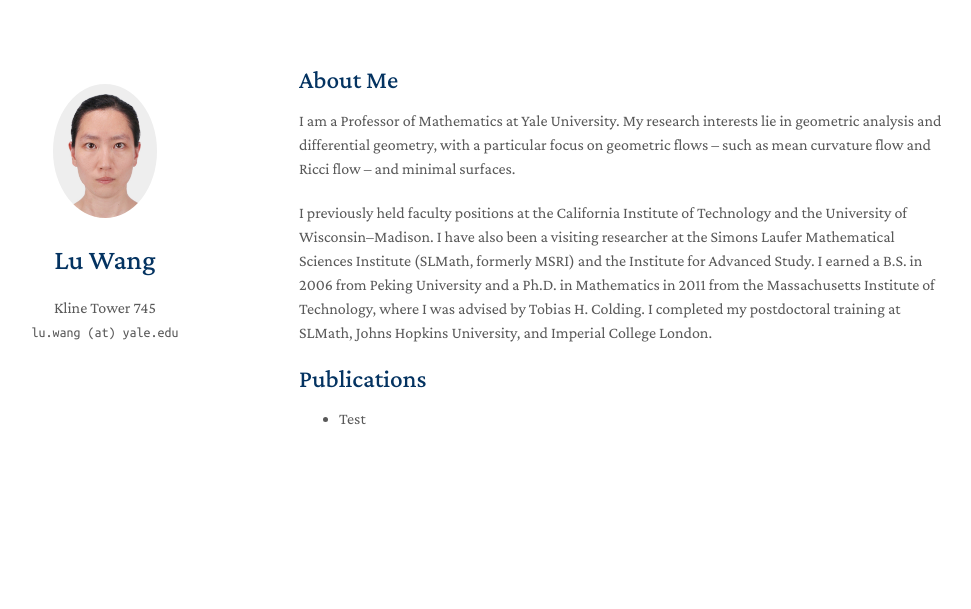
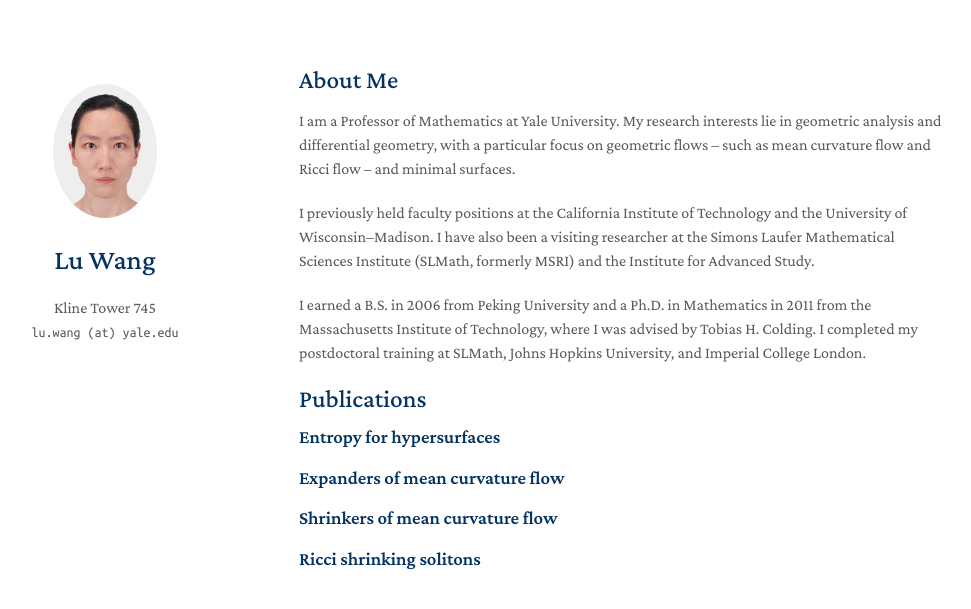
Before and after one commit to drwanglu/drwanglu.github.io, a Jekyll site: the page built from index.md, in a window 1280 px wide. Shown: the top 609 px of the page, without its empty margins (171-1142 px from the left). Built offline with Jekyll 4.4.1, drawn with Linux system fonts in a browser that asks for light colours; a style sheet for code colours, icons or effects is not loaded; our own code applies the rules of GitHub Pages for plain Markdown files.

Commit message:
Update index.md

```diff
--- a/index.md
+++ b/index.md
@@ -9,9 +9,16 @@ My research interests lie in geometric analysis and differential geometry, with
 
 I previously held faculty positions at the California Institute of Technology and the University of Wisconsin--Madison.
 I have also been a visiting researcher at the Simons Laufer Mathematical Sciences Institute (SLMath, formerly MSRI) and the Institute for Advanced Study.
+
 I earned a B.S. in 2006 from Peking University and a Ph.D. in Mathematics in 2011 from the Massachusetts Institute of Technology, where I was advised by Tobias H. Colding.
 I completed my postdoctoral training at SLMath, Johns Hopkins University, and Imperial College London.
 
 ## Publications
 
-- Test
+### Entropy for hypersurfaces
+
+### Expanders of mean curvature flow
+
+### Shrinkers of mean curvature flow
+
+### Ricci shrinking solitons
```
